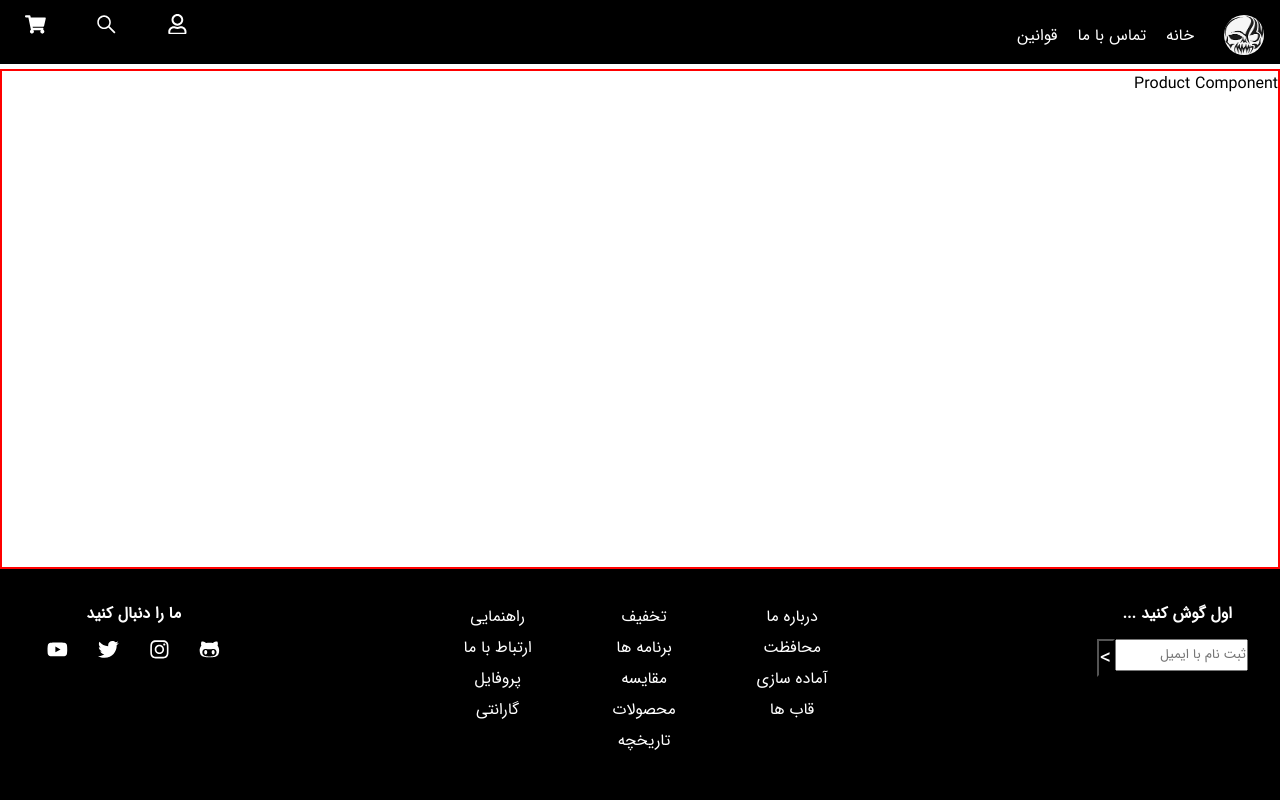
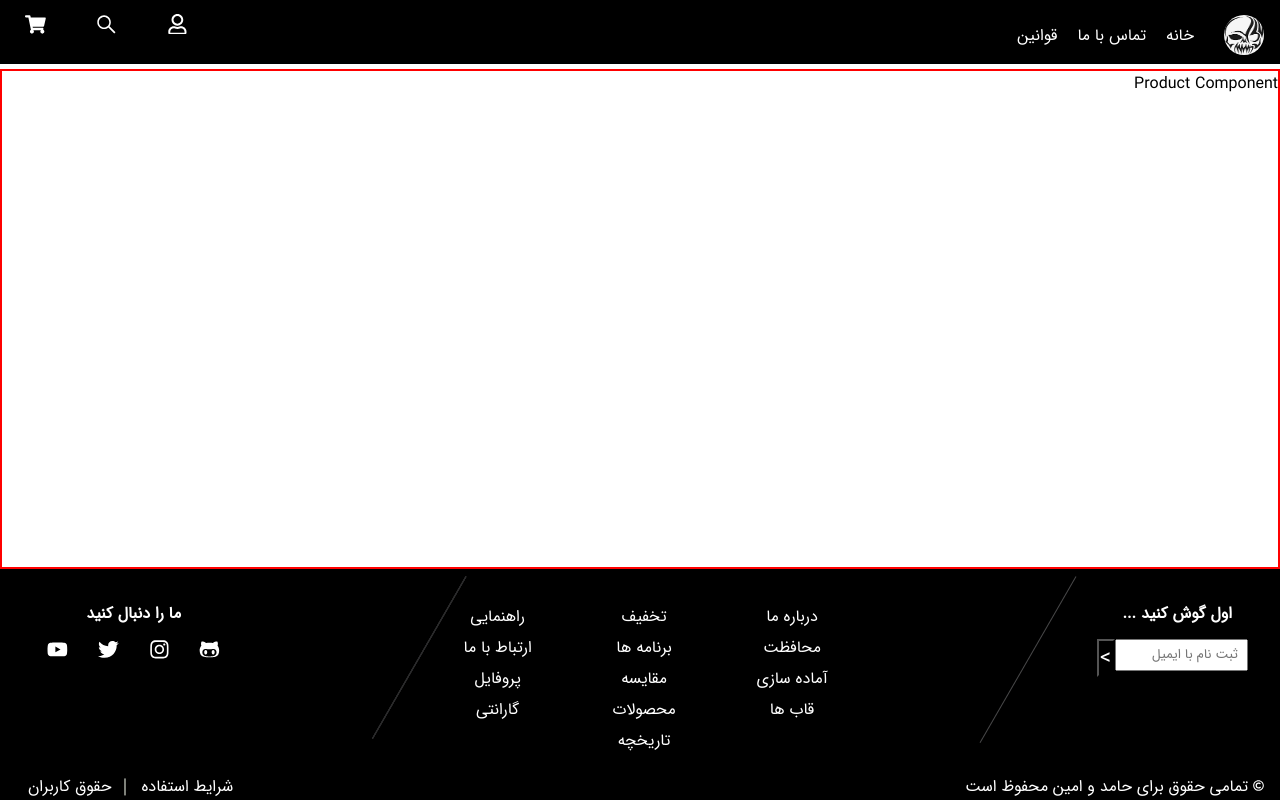
Before and after one commit to hamed-zeidabadi/skullcandy, a React (Create React App) app: page / in a window 1280 px wide. Shown: the top 800 px of the page. Built offline with nearby package versions, Linux system fonts and the light colour scheme.

Commit message:
adding slant line in footer_container

```diff
--- a/src/Components/Footer.jsx
+++ b/src/Components/Footer.jsx
@@ -13,7 +13,7 @@ const Footer = () => {
 
             <h5>اول گوش کنید ...</h5>
             <form className='footer_container_sign_up_form'>
-              <input type='email' placeholder='ثبت نام با ایمیل' />
+              <input type='email' placeholder='  ثبت نام با ایمیل' />
               <button>></button>
             </form>
 
--- a/src/Scss/Footer.scss
+++ b/src/Scss/Footer.scss
@@ -4,7 +4,9 @@
 }
 
 .footer_container {
-  height: 45vh;
+
+  position: relative;
+  height: 25vh;
   display: flex;
   color: #fff;
   display: flex;
@@ -12,10 +14,12 @@
   padding: 2em;
 
 
+
 &_sign_up{
 
   display: flex;
   flex-direction: column;
+  position: relative;
 
   h5{
     width: 10em;
@@ -27,6 +31,19 @@
     width: 12em;
     display: flex;
 
+    //adding slant line after form
+
+    ::after{
+
+      content: "";
+      position: absolute;
+      top: -25px;
+      width: 100%;
+      left: 20px;
+      transform: rotate(120deg);
+      transform-origin: 0;
+      border-top: 1px solid #484849;
+    }
 
     & input{
       width: 10em;
@@ -42,7 +59,12 @@
       background-color: #000;
       border-color: #000;
     }
+
+
+
   }
+
+
 
 }
 
@@ -51,6 +73,7 @@
   width: 25em;
   display: flex;
   justify-content: space-between;
+
 
   &_ul{
     display: block !important;
@@ -89,6 +112,24 @@
     }
   }
 
+&_left{
+
+  position: relative;
+
+  //adding slant line after footer_container_info_left
+  ::after{
+
+    content: "";
+    position: absolute;
+    top: -25px;
+    width: 180%;
+    left: 20px;
+    transform: rotate(120deg);
+    transform-origin: 0;
+    border-top: 1px solid #2b2b2c;
+  }
+
+}
 
 }
 
@@ -128,6 +169,7 @@
 
 
     }
+
 
 
   }
```
Lines whose indentation alone changed are shown as unchanged.
